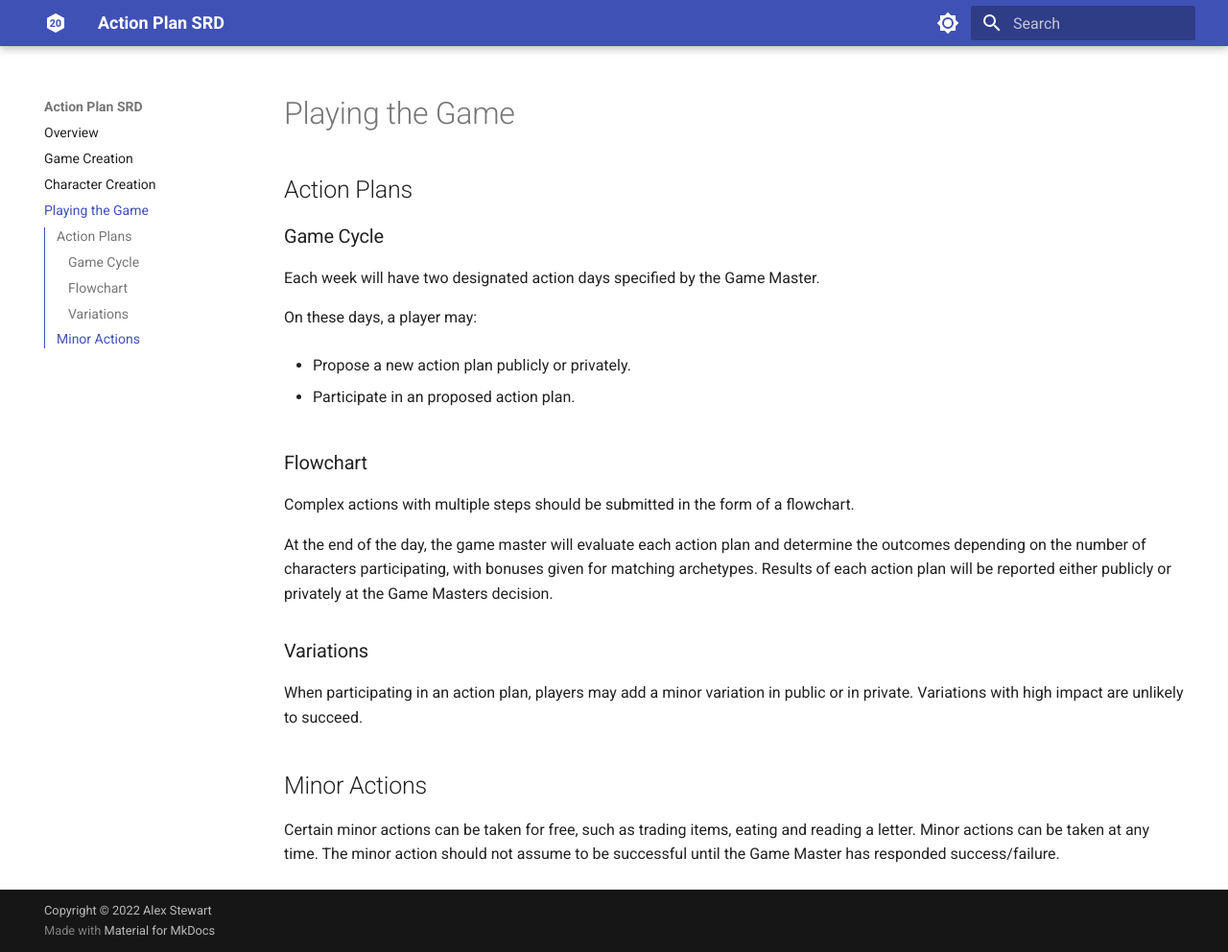
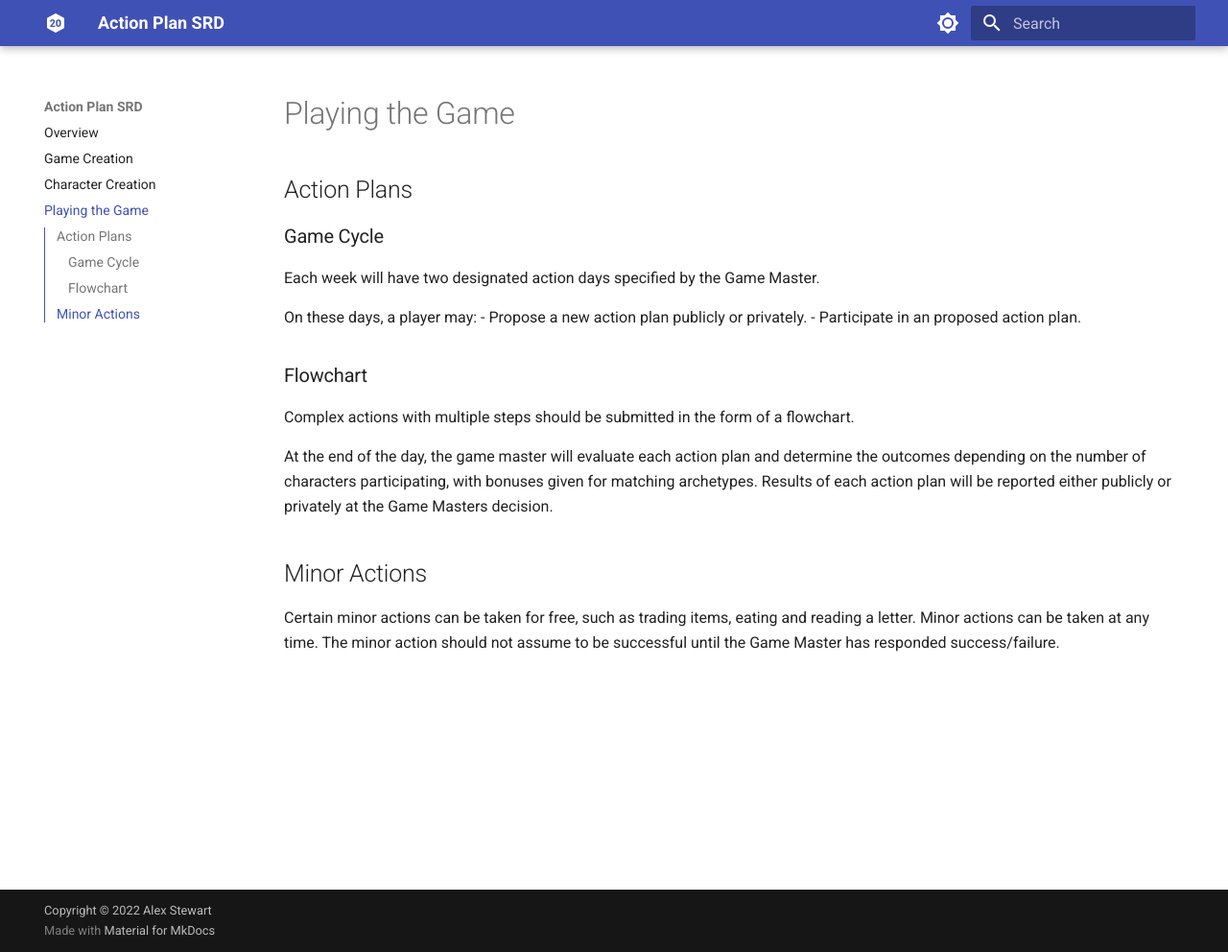
Before and after one commit to alex-stewart/action-plan-rpg, an MkDocs documentation site: the page built from docs/playing_the_game.md, in a window 1280 px wide and 992 px high. Shown: the whole window at 96% size. Built offline with MkDocs 1.6.1 and Material for MkDocs 9.7.7, drawn with Linux system fonts in a browser that asks for light colours.

Commit message:
rule simplifications

```diff
--- a/docs/playing_the_game.md
+++ b/docs/playing_the_game.md
@@ -7,9 +7,7 @@
 Each week will have two designated action days specified by the Game Master.
 
 On these days, a player may:
-
 - Propose a new action plan publicly or privately.
-
 - Participate in an proposed action plan.
 
 ### Flowchart
@@ -18,11 +16,6 @@ Complex actions with multiple steps should be submitted in the form of a flowcha
 
 At the end of the day, the game master will evaluate each action plan and determine the outcomes depending on the number of characters participating, with bonuses given for matching archetypes. Results of each action plan will be reported either publicly or privately at the Game Masters decision.
 
-### Variations
-
-When participating in an action plan, players may add a minor variation in public or in private.
-Variations with high impact are unlikely to succeed.
-
 ## Minor Actions
 
 Certain minor actions can be taken for free, such as trading items, eating and reading a letter.
```
Also changed, not shown: docs/character_creation.md (+0 -3 lines), docs/game_creation.md (+1 -2 lines), docs/index.md (+1 -1 lines).
